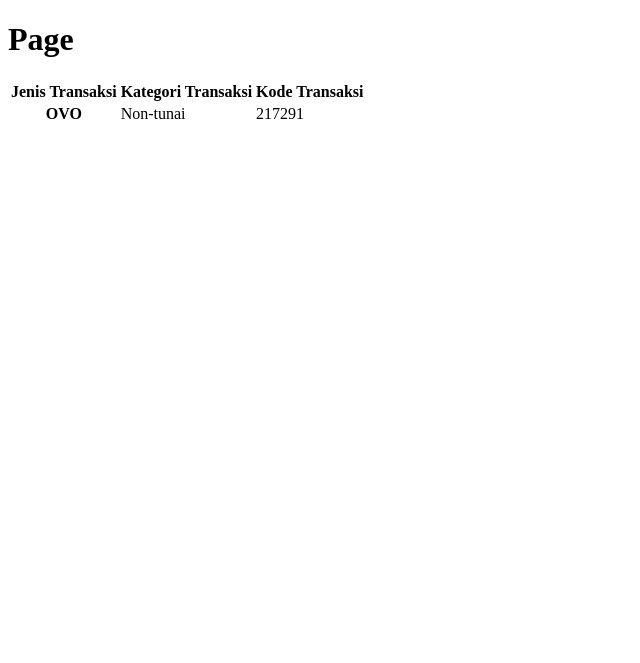
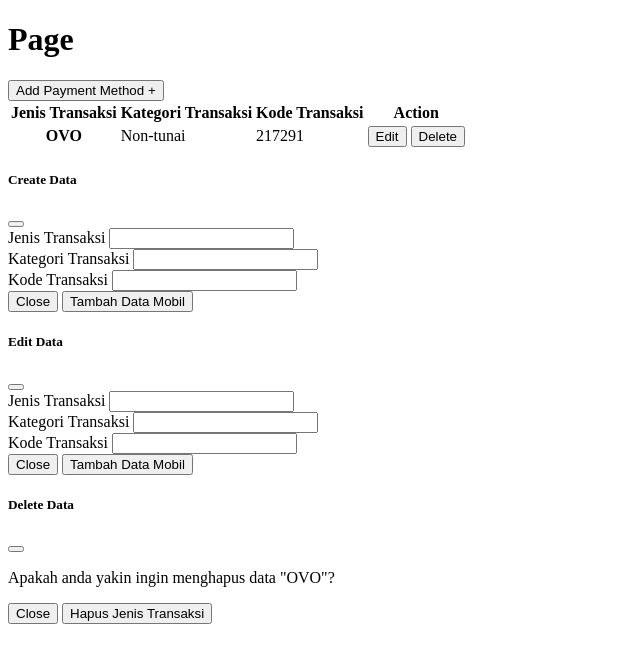
Before and after one commit to samidss56/car-rental-mvc, a PHP site: page /car-rental-mvc/views/payment_method/index.php in a window 1280 px wide. Shown: the top 663 px of the page, without its empty margins (0-640 px from the left). Run offline with PHP 8.4, Linux system fonts and the light colour scheme; the template is opened without the code that fills it, so the values that code supplies are empty.

Commit message:
feat: payment method create, update, delet form modal

```diff
--- a/app/views/payment_method/index.php
+++ b/app/views/payment_method/index.php
@@ -10,12 +10,16 @@
 <body>
     <div class="container">
         <h1 class="my-4"><?= $data['judul']; ?> Page</h1>
+        <div class="d-flex justify-content-end">
+            <button class="btn btn-primary my-3" data-bs-toggle="modal" data-bs-target="#createModal">Add Payment Method +</button>
+        </div>
         <table class="table border table-responsive table-hover">
             <thead>
                 <tr>
                     <th scope="col">Jenis Transaksi</th>
                     <th scope="col">Kategori Transaksi</th>
                     <th scope="col">Kode Transaksi</th>
+                    <th scope="col">Action</th>
                 </tr>
             </thead>
             <tbody>
@@ -23,10 +27,94 @@
                     <th>OVO</th>
                     <td>Non-tunai</td>
                     <td>217291</td>
+                    <td><button href="" class="btn btn-warning" data-bs-toggle="modal" data-bs-target="#editModal">Edit</button> <button href="" class="btn btn-danger" data-bs-toggle="modal" data-bs-target="#deleteModal">Delete</button></td>
                 </tr>
             </tbody>
         </table>
     </div>
+
+    <div class="modal fade" id="createModal" tabindex="-1" role="dialog" aria-labelledby="judulModal" aria-hidden="true">
+        <div class="modal-dialog modal-lg" role="document">
+            <div class="modal-content">
+                <div class="modal-header">
+                    <h5 class="modal-title" id="judulModal">Create Data</h5>
+                    <button type="button" class="btn-close" data-bs-dismiss="modal" aria-label="Close">
+                    </button>
+                </div>
+                <div class="modal-body">
+                    <form action="" method="post">
+                        <div class="form-group my-2">
+                            <label for="jenis_transaksi">Jenis Transaksi</label>
+                            <input type="text" class="form-control" id="jenis_transaksi" name="jenis_transaksi">
+                        </div>
+                        <div class="form-group my-2">
+                            <label for="kategori_transaksi">Kategori Transaksi</label>
+                            <input class="form-control" id="kategori_transaksi" rows="5" name="kategori_transaksi">
+                        </div>
+                        <div class="form-group my-2">
+                            <label for="kode_transaksi">Kode Transaksi</label>
+                            <input type="number" class="form-control" id="kode_transaksi" rows="5" name="kode_transaksi">
+                        </div>
+                </div>
+                <div class="modal-footer">
+                    <button type="button" class="btn btn-secondary" data-bs-dismiss="modal">Close</button>
+                    <button type="submit" class="btn btn-primary">Tambah Data Mobil</button>
+                </div>
+                </form>
+            </div>
+        </div>
+    </div>
+
+    <div class="modal fade" id="editModal" tabindex="-1" role="dialog" aria-labelledby="judulModal" aria-hidden="true">
+        <div class="modal-dialog modal-lg" role="document">
+            <div class="modal-content">
+                <div class="modal-header">
+                    <h5 class="modal-title" id="judulModal">Edit Data</h5>
+                    <button type="button" class="btn-close" data-bs-dismiss="modal" aria-label="Close">
+                    </button>
+                </div>
+                <div class="modal-body">
+                    <form action="" method="post">
+                        <div class="form-group my-2">
+                            <label for="jenis_transaksi">Jenis Transaksi</label>
+                            <input type="text" class="form-control" id="jenis_transaksi" name="jenis_transaksi" value="">
+                        </div>
+                        <div class="form-group my-2">
+                            <label for="kategori_transaksi">Kategori Transaksi</label>
+                            <input class="form-control" id="kategori_transaksi" rows="5" name="kategori_transaksi" value="">
+                        </div>
+                        <div class="form-group my-2">
+                            <label for="kode_transaksi">Kode Transaksi</label>
+                            <input type="number" class="form-control" id="kode_transaksi" rows="5" name="kode_transaksi" value="">
+                        </div>
+                </div>
+                <div class="modal-footer">
+                    <button type="button" class="btn btn-secondary" data-bs-dismiss="modal">Close</button>
+                    <button type="submit" class="btn btn-primary">Tambah Data Mobil</button>
+                </div>
+                </form>
+            </div>
+        </div>
+    </div>
+
+    <div class="modal fade" id="deleteModal" tabindex="-1" role="dialog" aria-labelledby="judulModal" aria-hidden="true">
+        <div class="modal-dialog" role="document">
+            <div class="modal-content">
+                <div class="modal-header">
+                    <h5 class="modal-title" id="judulModal">Delete Data</h5>
+                    <button type="button" class="btn-close" data-bs-dismiss="modal" aria-label="Close">
+                    </button>
+                </div>
+                <div class="modal-body">
+                    <p>Apakah anda yakin ingin menghapus data "OVO"?</p>
+                </div>
+                <div class="modal-footer">
+                    <button type="button" class="btn btn-secondary" data-bs-dismiss="modal">Close</button>
+                    <button type="submit" class="btn btn-primary">Hapus Jenis Transaksi</button>
+                </div>
+            </div>
+        </div>
+    </div>
 </body>
 
 </html>
--- a/app/views/templates/header.php
+++ b/app/views/templates/header.php
@@ -21,9 +21,9 @@
                     <a class="nav-item nav-link active" href="<?= BASE_URL; ?>">Dashboard <span class="sr-only">(current)</span></a>
                     <a class="nav-item nav-link" href="<?= BASE_URL; ?>/cars">Cars</a>
                     <a class="nav-item nav-link" href="<?= BASE_URL; ?>/orders">Orders</a>
+                    <a class="nav-item nav-link" href="<?= BASE_URL; ?>/payment_method">Payment Method</a>
                     <a class="nav-item nav-link" href="<?= BASE_URL; ?>/history">History</a>
                     <a class="nav-item nav-link" href="<?= BASE_URL; ?>/users">Users</a>
-                    <a class="nav-item nav-link" href="<?= BASE_URL; ?>/payment_method">Payment Method</a>
                 </div>
             </div>
             <div class="d-flex">
```
